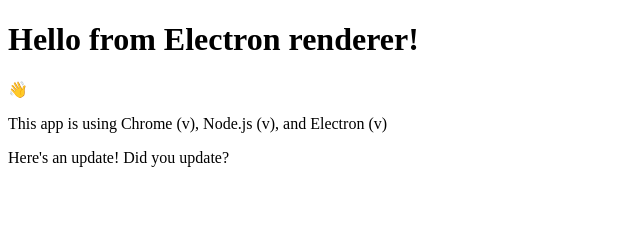
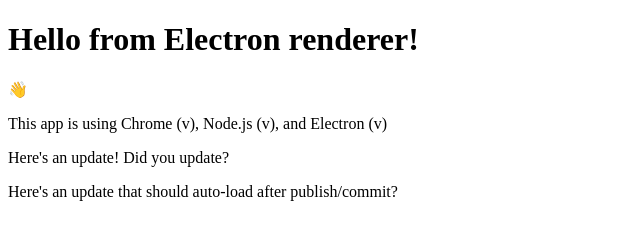
Before and after one commit to ChrisGamboa/electron-tutorial, an Electron app: page index.html in a window 800 px wide. Shown: the whole page, without its empty margins (0-640 px from the left). Drawn offline with Linux system fonts and the light colour scheme; no server answers.

Commit message:
test auto-update

```diff
--- a/index.html
+++ b/index.html
@@ -18,6 +18,7 @@
     <p>👋</p>
     <p id="info"></p>
     <p>Here's an update! Did you update?</p>
+    <p>Here's an update that should auto-load after publish/commit?</p>
   </body>
   <script src="./renderer.js"></script>
 </html>
```
Also changed, not shown: 1 other file.
